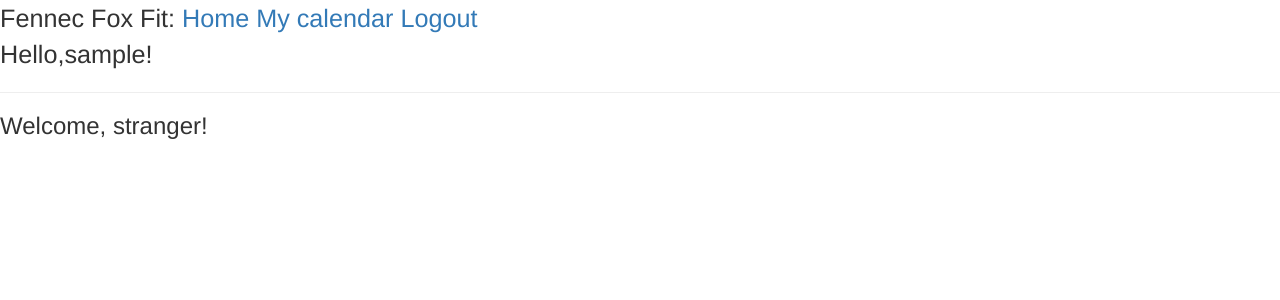
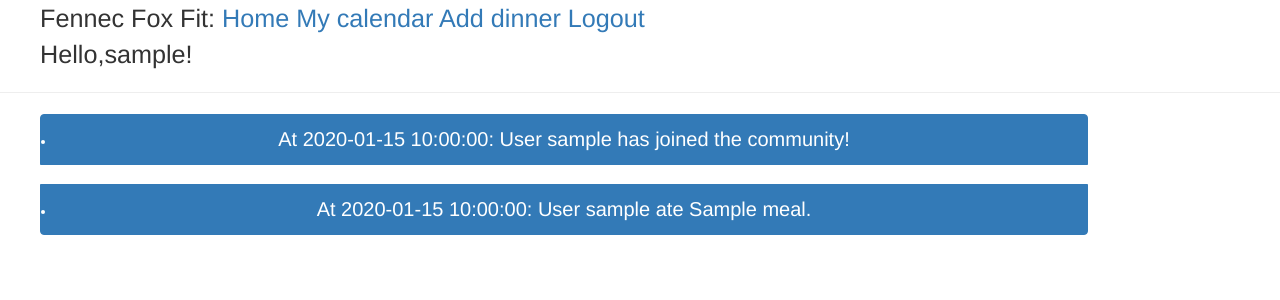
Before and after one commit to fennec-fox-cast-team/fennec-fox-fit, a Flask app: page / in a window 1280 px wide. Shown: the top 300 px of the page. Run offline with Flask 2, Linux system fonts and the light colour scheme; a user stored in the database is signed in; tables that the repository leaves empty hold one stand-in row (values such as "Sample post"); some libraries are stand-ins or nearby versions.

Commit message:
Image recognishon, code style, fix layout bug

```diff
--- a/app/forms.py
+++ b/app/forms.py
@@ -2,6 +2,7 @@ from flask_wtf import FlaskForm
 from wtforms import StringField, PasswordField, BooleanField, SubmitField, SelectField
 from wtforms.validators import ValidationError, DataRequired, Email, EqualTo
 from app.models import User
+
 
 class LoginForm(FlaskForm):
     username = StringField('Username', validators=[DataRequired()])
--- a/app/model/main.py
+++ b/app/model/main.py
@@ -4,11 +4,11 @@ import PIL
 
 
 class_names = {0: 'sushi',
-               1: 'hamburger',
+               1: 'burger',
                2: 'pizza',
                3: 'omelet',
                4: 'hot dog',
-               5: 'sandwiches',
+               5: 'sandwich',
                6: 'sausage',
                7: 'beef steak'}
 
--- a/app/models.py
+++ b/app/models.py
@@ -15,6 +15,7 @@ class User(UserMixin, db.Model):
     id = db.Column(db.Integer, primary_key=True)
     username = db.Column(db.String(64), index=True, unique=True)
     email = db.Column(db.String(120), index=True, unique=True)
+    registration_date = db.Column(db.DateTime, default=datetime.now)
     password_hash = db.Column(db.String(128))
     role = db.Column(db.String(20))
 
--- a/app/routes.py
+++ b/app/routes.py
@@ -1,22 +1,44 @@
 from flask_login import current_user, login_user, logout_user, login_required
 from flask import render_template, flash, redirect, url_for, jsonify, abort, request
-from sqlalchemy import func, cast, Date
+from sqlalchemy import func, cast, Date, desc
 import calendar
 import xml.etree.ElementTree as etree
 import datetime
 from app.errors import *
-from app.models import User, Dinner, Meal
+from app.models import User, Dinner, Meal, Portion
 from app.forms import RegistrationForm, LoginForm
-from app import photos
+import PIL
 from app.model.main import get_prediction
 
 
-################ Autentifiaction
-
 @app.route('/')
 def index():
-    return render_template('index.html')
+    recent_activity = get_recent_activity()
+    return render_template('index.html', activity=recent_activity)
 
+
+def get_recent_activity():
+    recent_registered_users = User.query.order_by(User.registration_date).limit(20).all()
+    dinners = Dinner.query.order_by(desc(Dinner.date)).limit(20).all()
+
+    actions_ordered_by_date = []
+    for user in recent_registered_users:
+        actions_ordered_by_date.append({
+            'Date': str(user.registration_date),
+            'Action': 'User {} has joined the community!'.format(user.username)
+        })
+
+    for dinner in dinners:
+        portions_names = [(Meal.query.get(Portion.query.get(i.id).meal_id).name) for i in dinner.portions]
+        actions_ordered_by_date.append({
+            'Date': str(dinner.date),
+            'Action': 'User {} ate {}.'.format(User.query.get(dinner.user_id).username, ', '.join(portions_names))
+        })
+    actions_ordered_by_date.sort(key=lambda x: x['Date'], reverse=True)
+    return actions_ordered_by_date[:15]
+
+
+################ Autentifiaction
 
 @app.route('/login', methods=['GET', 'POST'])
 def login():
@@ -45,7 +67,7 @@ def register():
         return redirect(url_for('index'))
     form = RegistrationForm()
     if form.validate_on_submit():
-        user = User(username=form.username.data, email=form.email.data)
+        user = User(username=form.username.data, email=form.email.data, role=form.role.data)
         user.set_password(form.password.data)
         db.session.add(user)
         db.session.commit()
@@ -76,7 +98,7 @@ def date_by_user(username, date):
     if user is None:
         return abort('User "{}" not found!'.format(username))
 
-    dinners = db.session.query(Dinner).filter(User.id == user.id).filter(cast(Dinner.date, Date) == date).all()
+    dinners = db.session.query(Dinner).filter(Dinner.user_id == user.id).filter(cast(Dinner.date, Date) == date).all()
     dinners2meals = []
 
     for i, dinner in enumerate(dinners):
@@ -101,18 +123,49 @@ def date_by_user(username, date):
     # print(dinners2meals)
     return render_template('dinner_by_date.html', dinners=dinners2meals)
 
-import PIL
-@app.route('/upload', methods=['GET', 'POST'])
+
+@app.route('/upload', methods=['POST'])
 def upload():
     if request.method == 'POST' and 'photo' in request.files:
-        input()
-        img = PIL.Image.open(request.files['file'].read)
-        input()
-        #filename = photos.save(request.files['photo'])
-        #return filename
-        #img = PIL.Image.open(url_for('static', filename='hamburger1.jpeg'))
+        img = PIL.Image.open(request.files['photo'])
         return get_prediction(img)
+
+    return ''
+
+import json
+
+@login_required
+@app.route('/add_dinner', methods=['GET', 'POST'])
+def add_dinner():
+    if request.method == 'POST':
+        data = request.get_json()
+        dinner = Dinner(user_id=current_user.id)
+
+        meals_names = []
+        meals_weights = []
+        print(data)
+        # print(type(data))
+        # input()
+        for meal in data:
+            meals_names.append(meal['name'])
+            meals_weights.append(meal['weight'])
+
+        meals = Meal.query.filter(func.lower(Meal.name).in_([meal_name.lower() for meal_name in meals_names])).all()
+
+        for i, j in enumerate(meals):
+            p = Portion(meal_id=j.id, weight=float(meals_weights[i]))
+            dinner.portions.append(p)
+
+        db.session.add(dinner)
+        db.session.commit()
+
+        return '200, Ok'
     return render_template('upload.html')
+
+
+@app.route('/hey')
+def hey():
+    return 'Ok!'
 
 
 def get_formatted_calendar(year, month, username):
--- a/app/templates/base.html
+++ b/app/templates/base.html
@@ -10,7 +10,7 @@
         <link rel="stylesheet" href="{{ url_for('static', filename='css/main.css') }}">
     </head>
     <body>
-        <div style="font-size:180%">
+        <div style="margin-left: 40px; font-size:180%">
             Fennec Fox Fit:
             <a href="{{ url_for('index') }}">Home</a>
             {% if current_user.is_anonymous %}
@@ -18,6 +18,7 @@
                 <a href="{{ url_for('register') }}">Register</a>
             {% else %}
                 <a href="{{ url_for('calendar_show') }}">My calendar</a>
+                <a href="{{ url_for('add_dinner') }}">Add dinner</a>
                 <a href="{{ url_for('logout') }}">Logout</a>
                 <p>Hello,{{current_user.username}}!</p>
             {% endif %}
--- a/app/templates/index.html
+++ b/app/templates/index.html
@@ -1,7 +1,15 @@
 {% extends "base.html" %}
 
 {% block content2 %}
-
-<h3>Welcome, stranger!</h3>
-
+    <div style="max-width: 85%; text-align: center" class="list-group">
+    <ul>
+    {% for action in activity %}
+        <div style="margin-top: 2%;" class="list-group-item list-group-item-action active">
+         <div class="d-flex w-100 justify-content-between">
+        <li><div style="font-size: 20px">At {{ action['Date'] }}: {{ action['Action'] }}</div></li>
+         </div>
+        </div>
+    {% endfor %}
+    </ul>
+    </div>
 {% endblock %}
--- /dev/null
+++ b/db_aws.txt
@@ -0,0 +1,4 @@
+export POSTGRES_URL="fennec-fox.c6owbbbv56v8.eu-central-1.rds.amazonaws.com"
+export POSTGRES_USER="ivan"
+export POSTGRES_PW="foxpassword"
+export POSTGRES_DB="postgres"
```
Also changed, not shown: app/templates/upload.html (+84 -2 lines).
